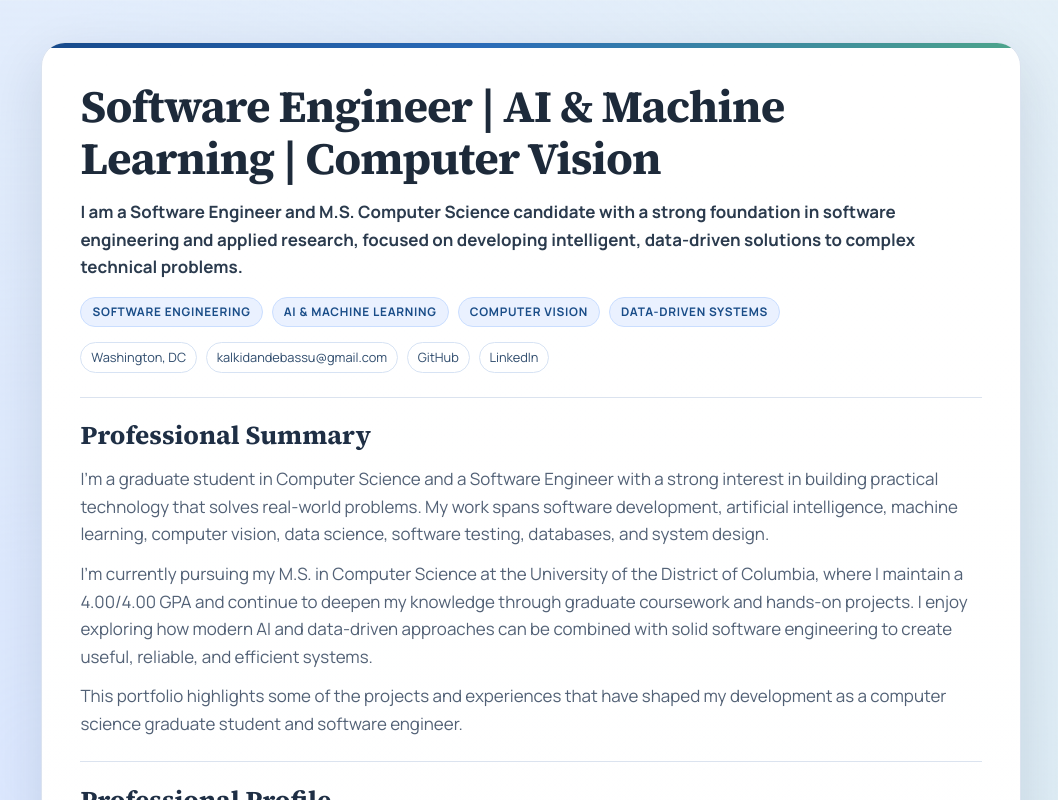
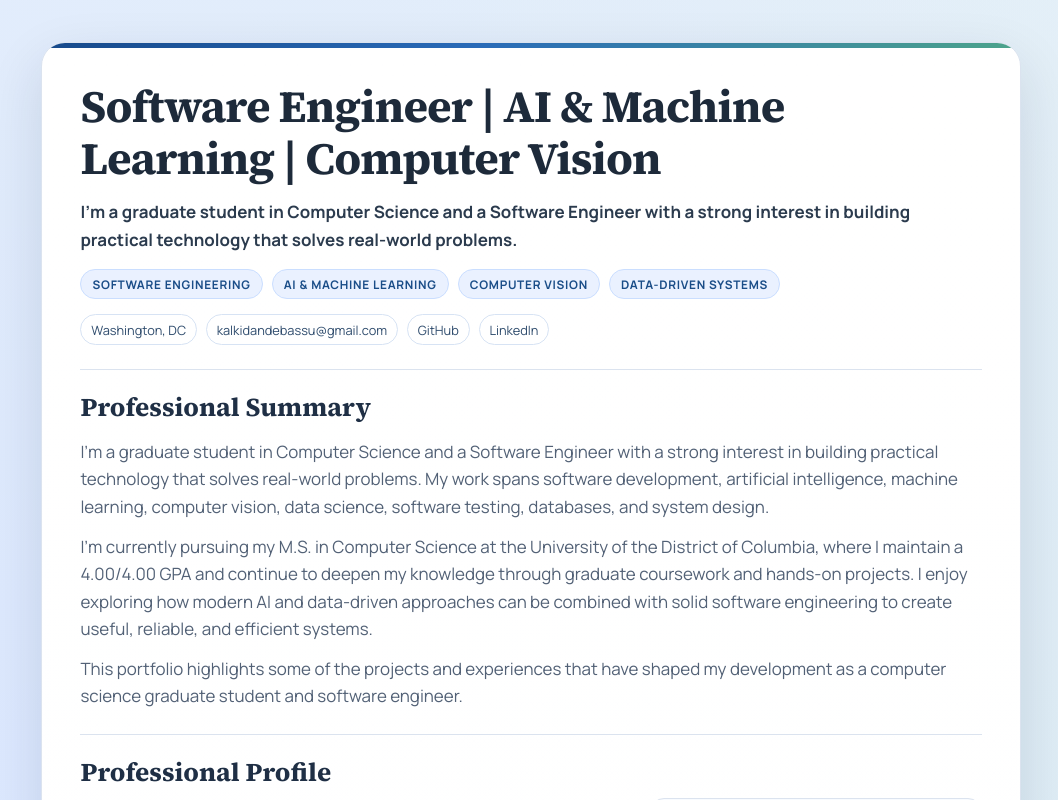
Before and after one commit to kalina0817/Portfolio, a React (Create React App) app in the folder kalkidan-portfolio/: page / in a window 1280 px wide. Shown: the top 800 px of the page, without its empty margins (109-1167 px from the left). Built offline with nearby package versions, Linux system fonts and the light colour scheme.

Commit message:
Align hero intro with updated graduate CS summary

```diff
--- a/kalkidan-portfolio/src/App.js
+++ b/kalkidan-portfolio/src/App.js
@@ -6,10 +6,9 @@ function App() {
       <main className="hero" aria-label="Kalkidan Debassu portfolio introduction">
         <h1>Software Engineer | AI &amp; Machine Learning | Computer Vision</h1>
         <p className="tagline">
-          I am a Software Engineer and M.S. Computer Science candidate with a
-          strong foundation in software engineering and applied research,
-          focused on developing intelligent, data-driven solutions to complex
-          technical problems.
+          I&apos;m a graduate student in Computer Science and a Software Engineer
+          with a strong interest in building practical technology that solves
+          real-world problems.
         </p>
         <div className="chips" aria-label="Focus areas">
           <span>Software Engineering</span>
```
Also changed, not shown: 1 other file (tests, documents, lock files or other folders).
